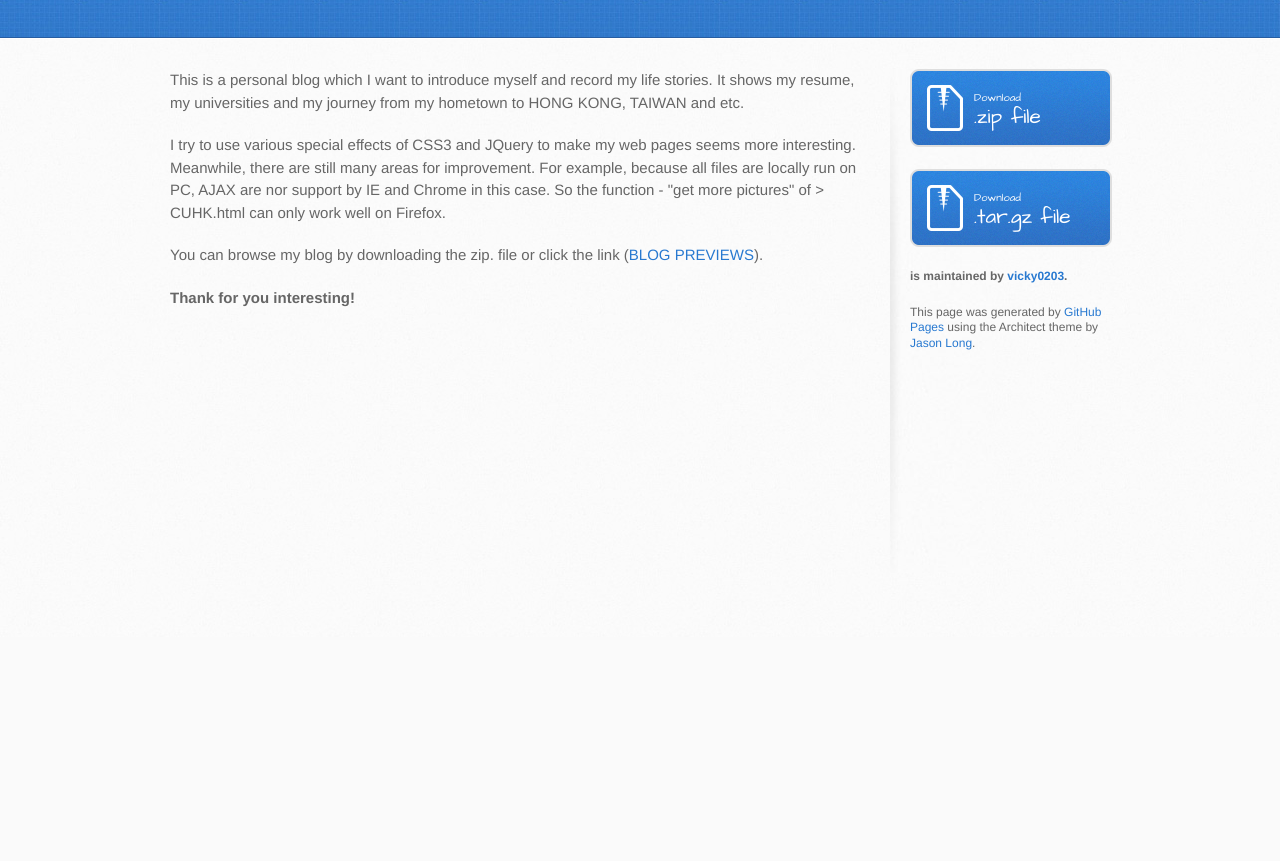
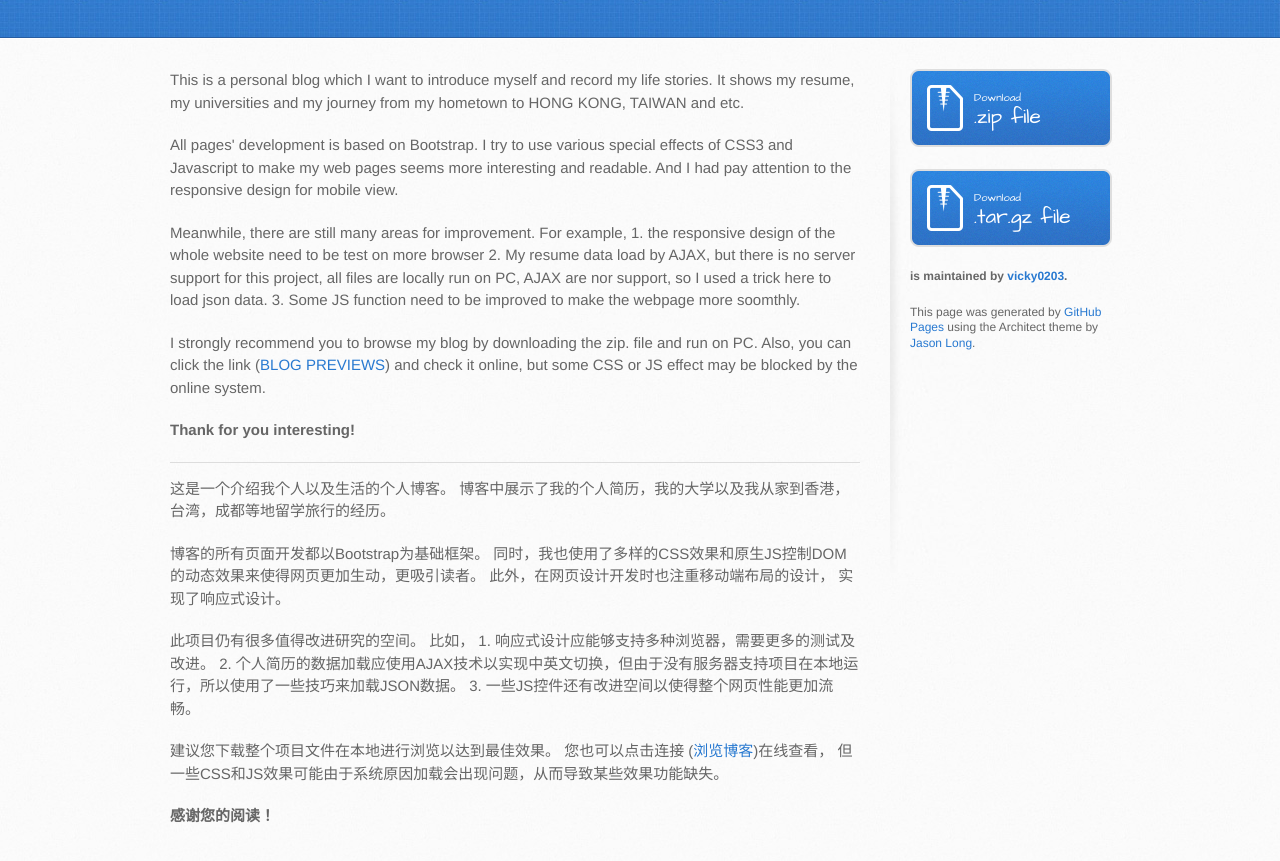
Before and after one commit to vicky0203/BLOG, a plain HTML site: page index.html in a window 1280 px wide. Shown: the part 163-1024 px from the top of the page. Before the commit the page ends 800 px from the top, so only its background shows below. Drawn offline with Linux system fonts and the light colour scheme.

Commit message:
improve blog index page

```diff
--- a/index.html
+++ b/index.html
@@ -29,12 +29,22 @@
       <div class="inner clearfix">
         <section id="main-content">
           <p>This is a personal blog which I want to introduce myself and record my life stories. It shows my resume, my universities and my journey from my hometown to HONG KONG, TAIWAN and etc.  </p>
+<p>All pages' development is based on Bootstrap. I try to use various special effects of CSS3 and Javascript to make my web pages seems more interesting and readable. And I had pay attention to the responsive design for mobile view.</p>
+<p>Meanwhile, there are still many areas for improvement. For example, 1. the responsive design of the whole website need to be test on more browser  2. My resume data load by AJAX, but there is no server support for this project, all files are locally run on PC, AJAX are nor support, so I used a trick here to load json data. 3. Some JS function need to be improved to make the webpage more soomthly.</p>
 
-<p>I try to use various special effects of CSS3 and JQuery to make my web pages seems more interesting. Meanwhile, there are still many areas for improvement. For example, because all files are locally run on PC, AJAX are nor support by IE and Chrome in this case. So the function - "get more pictures" of &gt; CUHK.html can only work well on Firefox.</p>
-
-<p>You can browse my blog by downloading the zip. file or click the link (<a href="http://htmlpreview.github.io/?https://github.com/vicky0203/BLOG/blob/master/main.html">BLOG PREVIEWS</a>). </p>
+<p>I strongly recommend you to browse my blog by downloading the zip. file and run on PC. Also, you can click the link (<a href="http://htmlpreview.github.io/?https://github.com/vicky0203/BLOG/blob/master/main.html">BLOG PREVIEWS</a>) and check it online, but some CSS or JS effect may be blocked by the online system. </p>
 
 <p><strong>Thank for you interesting!</strong></p>
+
+<hr>
+
+<p>这是一个介绍我个人以及生活的个人博客。 博客中展示了我的个人简历，我的大学以及我从家到香港，台湾，成都等地留学旅行的经历。</p>
+<p>博客的所有页面开发都以Bootstrap为基础框架。 同时，我也使用了多样的CSS效果和原生JS控制DOM的动态效果来使得网页更加生动，更吸引读者。 此外，在网页设计开发时也注重移动端布局的设计， 实现了响应式设计。</p>
+<p>此项目仍有很多值得改进研究的空间。 比如， 1. 响应式设计应能够支持多种浏览器，需要更多的测试及改进。 2. 个人简历的数据加载应使用AJAX技术以实现中英文切换，但由于没有服务器支持项目在本地运行，所以使用了一些技巧来加载JSON数据。 3. 一些JS控件还有改进空间以使得整个网页性能更加流畅。 </p>
+
+<p>建议您下载整个项目文件在本地进行浏览以达到最佳效果。 您也可以点击连接  (<a href="http://htmlpreview.github.io/?https://github.com/vicky0203/BLOG/blob/master/main.html">浏览博客</a>)在线查看， 但一些CSS和JS效果可能由于系统原因加载会出现问题，从而导致某些效果功能缺失。</p>
+
+<p><strong>感谢您的阅读！</strong></p>
         </section>
 
         <aside id="sidebar">
```
